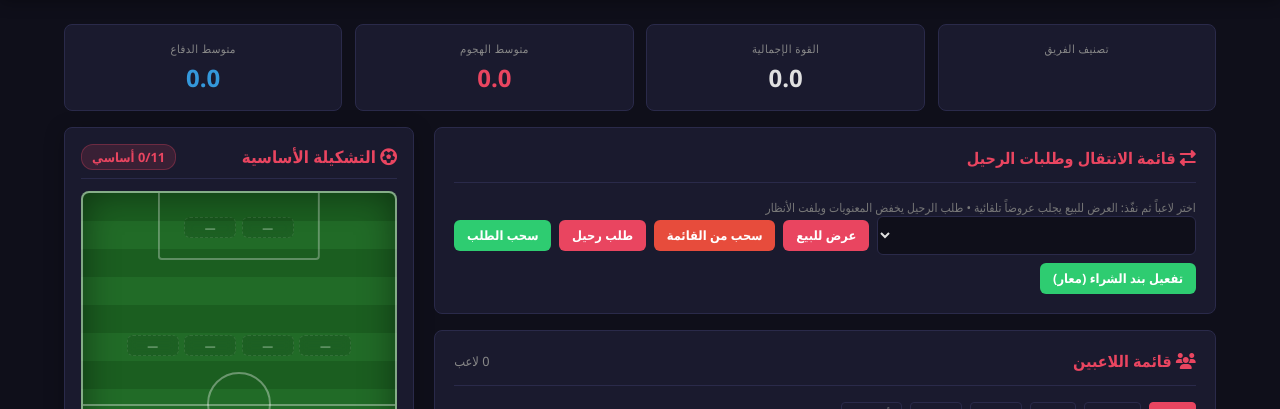
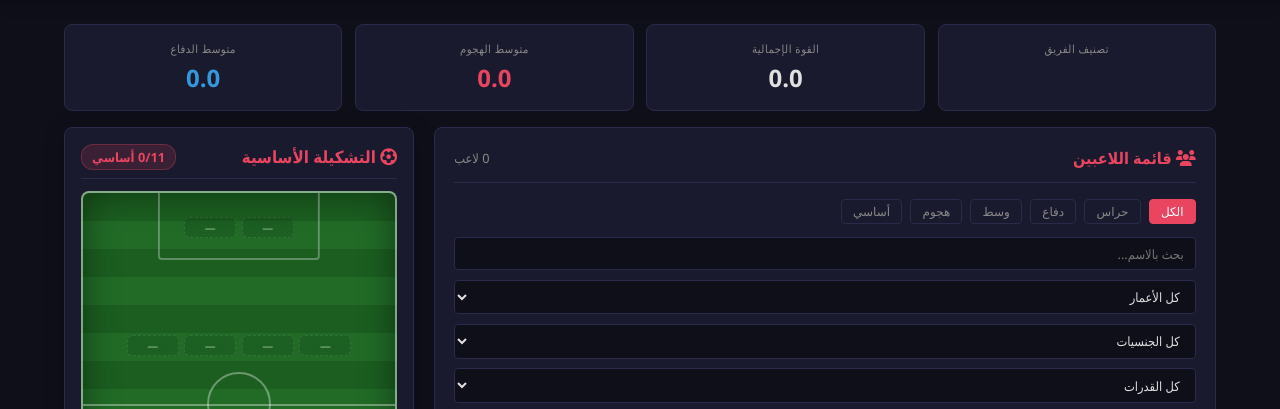
Before and after one commit to Elgohary23/football-game, a Python web app: template templates/squad.html in a window 1280 px wide. Shown: the part 56-465 px from the top of the page. Run offline with Jinja, Linux system fonts and the light colour scheme; the template is opened without the code that fills it, so the values that code supplies are empty.

Commit message:
feat: remove transfer and exit requests card from squad template

```diff
--- a/templates/squad.html
+++ b/templates/squad.html
@@ -47,37 +47,6 @@
     <div class="squad-layout">
         <!-- Player Table Column -->
         <div class="squad-main-col">
-            <div class="card" style="margin-bottom:1rem;">
-                <div class="card-header"><h3><i class="fas fa-exchange-alt"></i> قائمة الانتقال وطلبات الرحيل</h3></div>
-                <p style="color:#777;font-size:0.75rem;">اختر لاعباً ثم نفّذ: العرض للبيع يجلب عروضاً تلقائية • طلب الرحيل يخفض المعنويات ويلفت الأنظار</p>
-                <div style="display:flex;gap:0.5rem;flex-wrap:wrap;align-items:center;">
-                    <select id="transferPlayerSelect" class="filter-input" style="flex:1;min-width:160px;">
-                        {% for p in players %}
-                        <option value="{{ p.id }}">{{ p.name }} ({{ p.position }}){% if p.transfer_listed %} — للبيع{% endif %}{% if p.transfer_requested %} — طلب رحيل{% endif %}{% if p.loan_to_team_id %} — مُعار{% endif %}</option>
-                        {% endfor %}
-                    </select>
-                    <button class="btn btn-sm btn-primary" onclick="transferAction('list')">عرض للبيع</button>
-                    <button class="btn btn-sm btn-danger" onclick="transferAction('unlist')">سحب من القائمة</button>
-                    <button class="btn btn-sm btn-primary" onclick="transferAction('request_transfer')">طلب رحيل</button>
-                    <button class="btn btn-sm btn-success" onclick="transferAction('withdraw_request')">سحب الطلب</button>
-                    <button class="btn btn-sm btn-success" onclick="transferAction('buy')">تفعيل بند الشراء (معار)</button>
-                </div>
-                <script>
-                function transferAction(action) {
-                    var sel = document.getElementById('transferPlayerSelect');
-                    if (!sel || !sel.value) return;
-                    var pid = sel.value;
-                    var url = '/player/' + pid + '/' + action;
-                    if (action === 'buy') url = '/loan/' + pid + '/buy';
-                    var f = document.createElement('form');
-                    f.method = 'POST'; f.action = url;
-                    var t = document.createElement('input');
-                    t.type = 'hidden'; t.name = 'csrf_token'; t.value = "{{ csrf_token() }}";
-                    f.appendChild(t);
-                    document.body.appendChild(f); f.submit();
-                }
-                </script>
-            </div>
             <div class="card">
                 <div class="card-header">
                     <h3><i class="fas fa-users"></i> قائمة اللاعبين</h3>
```
Also changed, not shown: tests/test_transfer_system.py (+1 -1 lines).
